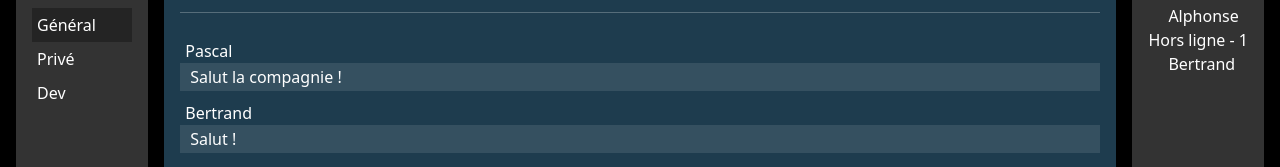
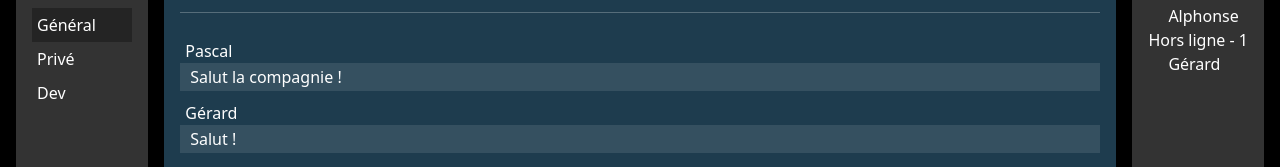
Before and after one commit to pascal-libaud/Tilt, a React (Create React App) app in the folder src/frontend/: page / in a window 1280 px wide. Shown: the part 167-334 px from the top of the page. Built offline with nearby package versions, Linux system fonts and the light colour scheme.

Commit message:
rename Bertrand into Gérard

```diff
--- a/src/frontend/src/infrastructure/repositories.ts
+++ b/src/frontend/src/infrastructure/repositories.ts
@@ -6,21 +6,21 @@ import { Message, createMessage } from "../domain/message";
 import { UserRepository } from "../application/user-repository";
 
 const pascal = { name: 'Pascal', isOnline: true }
-const bertrand = { name: 'Bertrand', isOnline: false }
+const gerard = { name: 'Gérard', isOnline: false }
 const alphonse = { name: 'Alphonse', isOnline: true }
 
-const users: User[] = [pascal, bertrand, alphonse]
+const users: User[] = [pascal, gerard, alphonse]
 
 const messages: Message[] = [
     createMessage(pascal, 'Salut la compagnie !'),
-    createMessage(bertrand, 'Salut !'),
+    createMessage(gerard, 'Salut !'),
     createMessage(alphonse, 'Yo !'),
     createMessage(pascal, 'Quoi de neuf ?')
 ]
 
 export function useChannelRepository(): ChannelRepository {
     const defaultChannels: Channel[] = [
-        { name: 'Général', users: [pascal, bertrand, alphonse], messages: [...messages] },
+        { name: 'Général', users: [pascal, gerard, alphonse], messages: [...messages] },
         { name: 'Privé', users: [pascal], messages: [] },
         { name: 'Dev', users: [pascal, alphonse], messages: [] }
     ]
```
